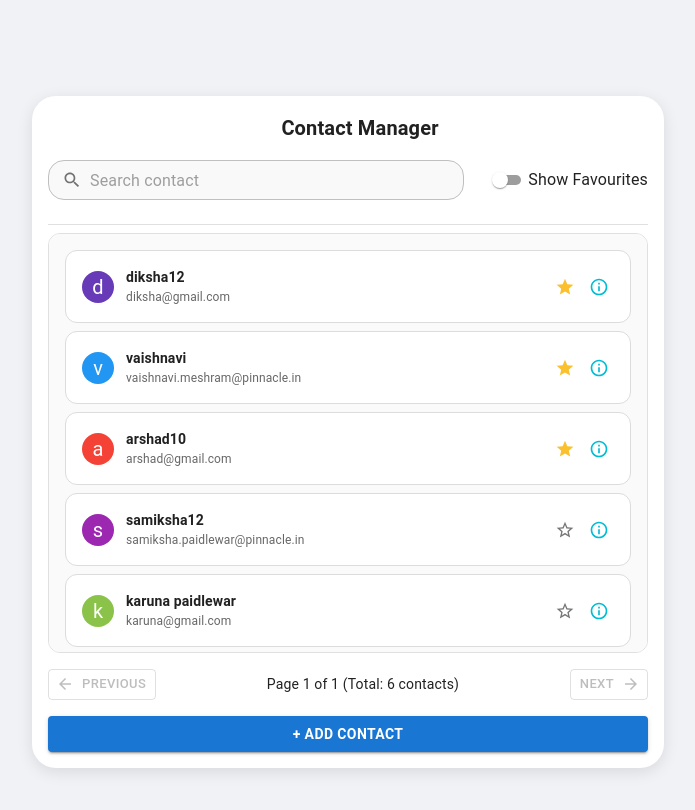
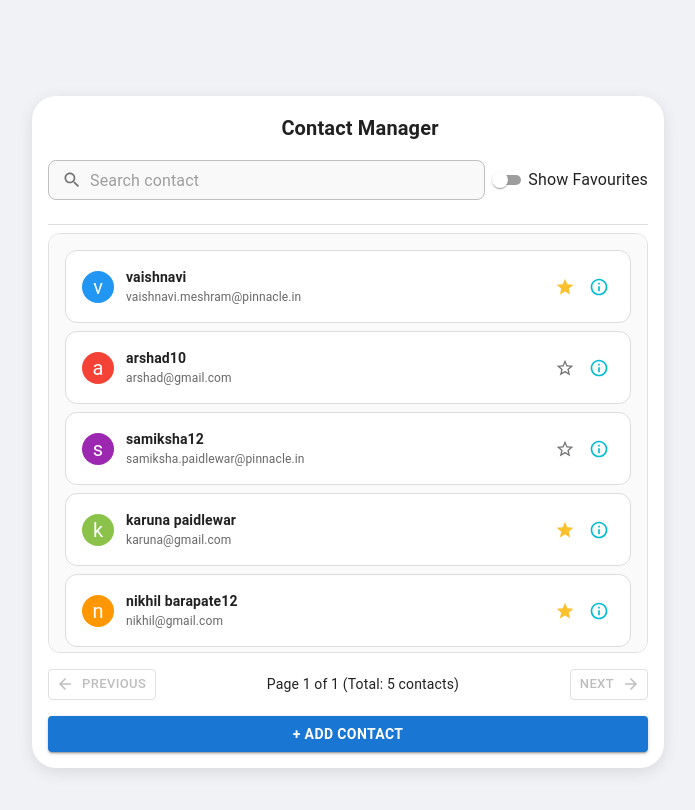
Before and after one commit to SamikshaPIN0981/Contact-Manager, a React (Vite) app in the folder contact-manager/: page / in a window 1280 px wide. Shown: the top 810 px of the page, without its empty margins (292-987 px from the left). Built offline with nearby package versions, Linux system fonts and the light colour scheme; data requests are answered from the project's data file; some icons are missing.

Commit message:
Update db.json to modify contact favorites and adjust ContactToolbar styles for improved layout

```diff
--- a/contact-manager/db.json
+++ b/contact-manager/db.json
@@ -1,13 +1,5 @@
 {
   "contacts": [
-    {
-      "id": "2",
-      "name": "diksha12",
-      "email": "diksha@gmail.com",
-      "phone": "1234567896",
-      "address": "pinnacle teleservices",
-      "favourite": true
-    },
     {
       "id": "4",
       "name": "vaishnavi",
@@ -22,7 +14,7 @@
       "email": "arshad@gmail.com",
       "phone": "1234567896",
       "address": "pinnacle teleservices",
-      "favourite": true
+      "favourite": false
     },
     {
       "id": "10",
@@ -38,7 +30,7 @@
       "email": "karuna@gmail.com",
       "phone": "+911234567876",
       "address": "kamptee nagpur",
-      "favourite": false
+      "favourite": true
     },
     {
       "id": "17",
--- a/contact-manager/src/components/ContactToolbar.jsx
+++ b/contact-manager/src/components/ContactToolbar.jsx
@@ -59,9 +59,9 @@ export default function ContactToolbar({ onResetPage }) {
             </InputAdornment>
           ),
           sx: {
-            borderRadius: 4, // Rounded corners
+            borderRadius: 2, // Rounded corners
             backgroundColor: "#f9f9f9",
-            width: "98%",
+            width: "103%",
           },
         }}
       />
```
